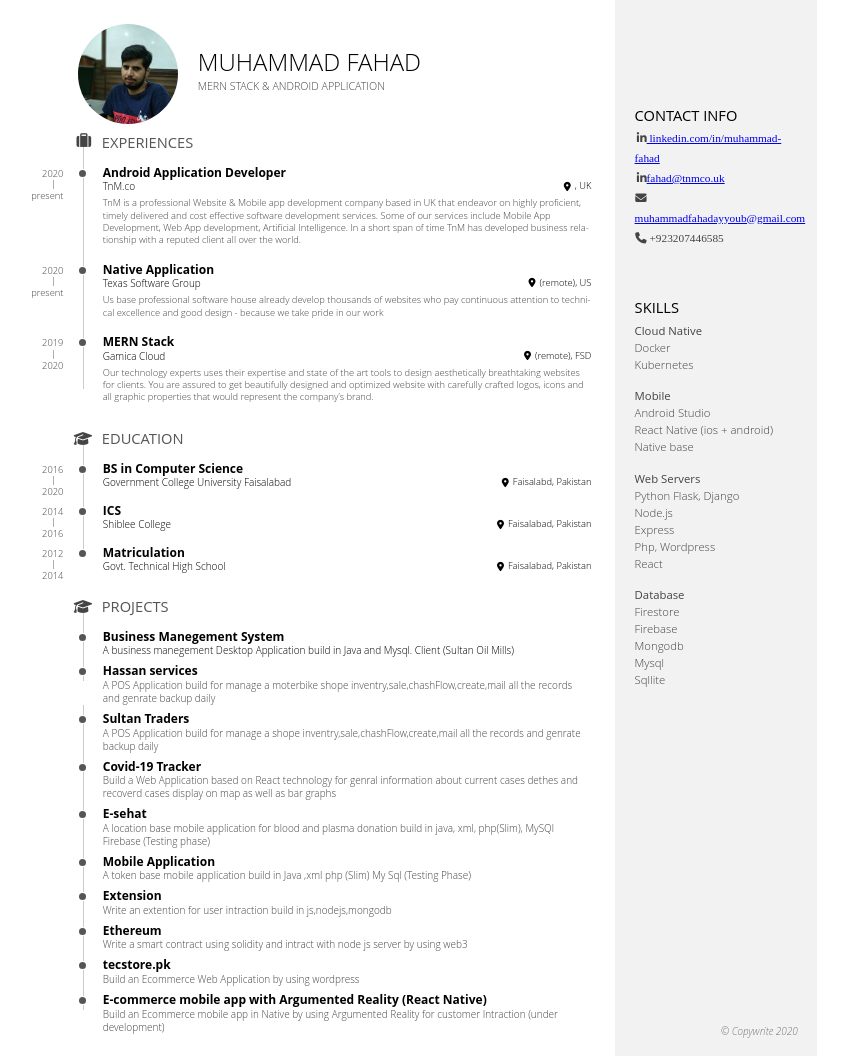
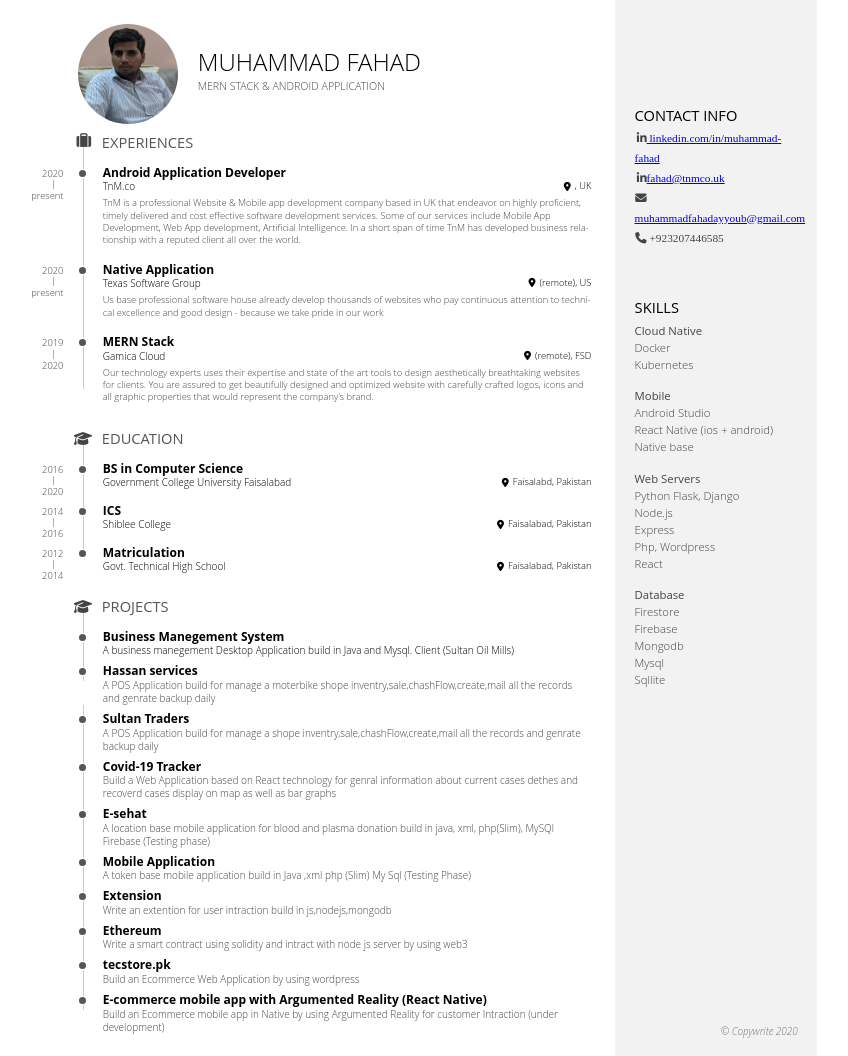
Before and after one commit to Fahadayyoub/fahadprofile, a website: page portfolio/index.html in a window 1280 px wide. Shown: the whole page, without its empty margins (231-1079 px from the left). Drawn offline with nearby package versions, Linux system fonts and the light colour scheme.

Commit message:
Change picture
Change picture

```diff
--- a/portfolio/index.html
+++ b/portfolio/index.html
@@ -21,7 +21,7 @@
       <header id="title">
         <div style="float: left">
           <img
-            src="./profile.png"
+            src="./profile.jpg"
             style="width: 100px; height: 100px; border-radius: 50%"
             alt="naveed"
           />
```
Also changed, not shown: portfolio/profile.jpg (added).
